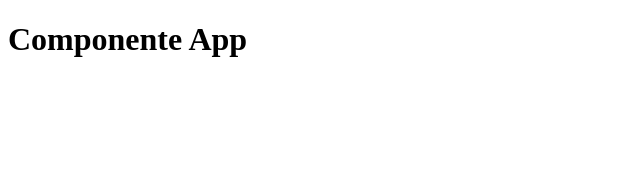
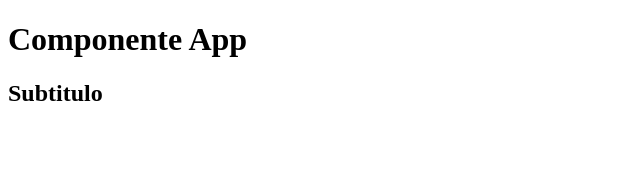
Before and after one commit to matheus-alpe/react-fundamentals, a React app: page / in a window 1280 px wide. Shown: the top 170 px of the page, without its empty margins (0-640 px from the left). Built offline with nearby package versions, Linux system fonts and the light colour scheme.

Commit message:
feat: react fragment

```diff
--- a/src/App.js
+++ b/src/App.js
@@ -1,7 +1,18 @@
 import React from 'react'
 
 function App() {
-  return <h1>Componente App</h1>
+  return (
+    /**
+     * React fragment in three ways:
+     * <React.Fragment></React.Fragment>
+     * <Fragment></Fragment>
+     * <></>
+    */
+    <>
+      <h1>Componente App</h1>
+      <h2>Subtitulo</h2>
+    </>
+  )
 }
 
 export default App
```
